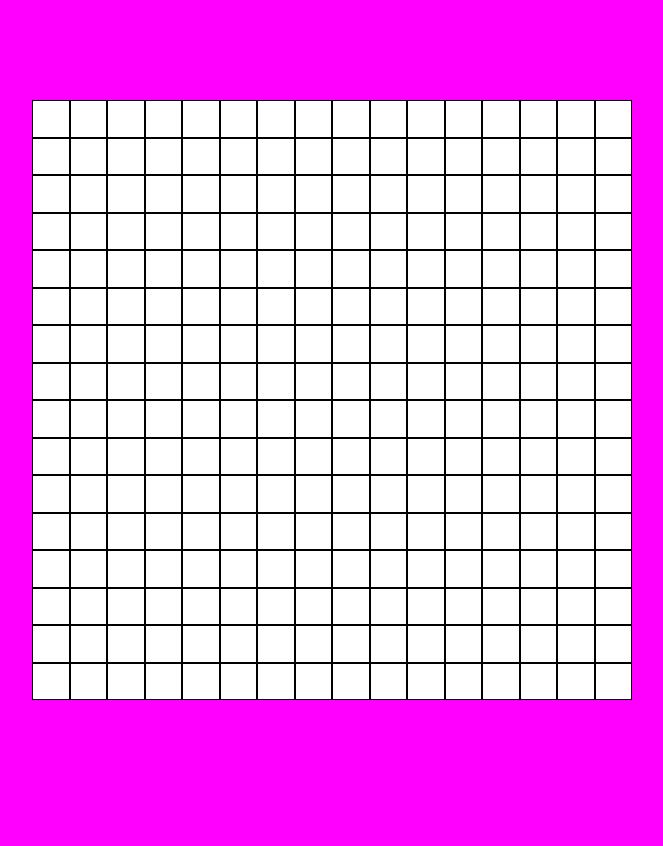
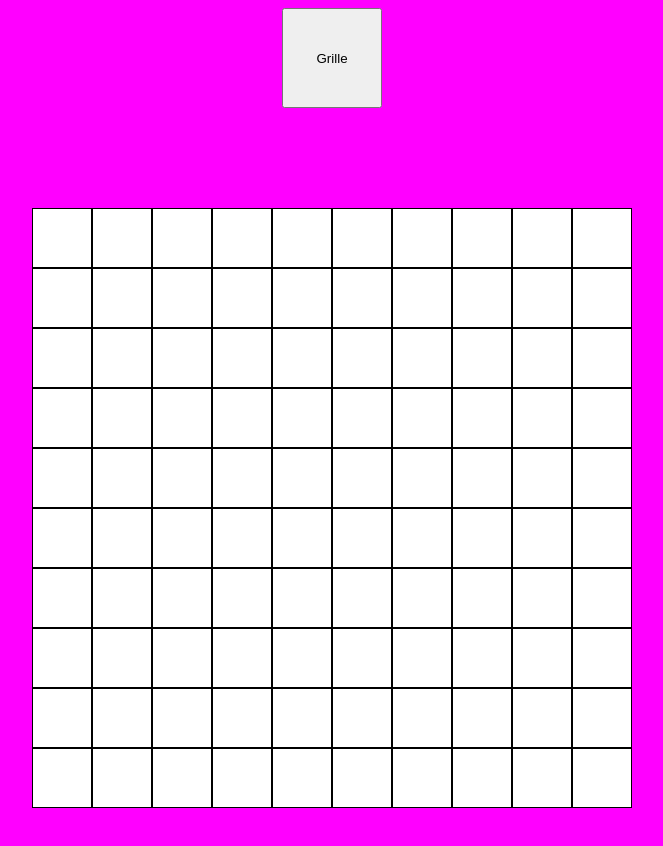
Before and after one commit to remdolle/etch-a-sketch, a plain HTML site: page index.html in a window 1280 px wide. Shown: the whole page, without its empty margins (308-971 px from the left). Before the commit the page ends 800 px from the top, so only its background shows below. Drawn offline with Linux system fonts and the light colour scheme.

Commit message:
add prompt to ask for size grid and create a new one + randomize color for mouseover

```diff
--- a/app.js
+++ b/app.js
@@ -1,22 +1,54 @@
 let tailleGrille = 600;
-let rows = 16;
-let columns = 16;
+let rows = 10;
+let columns = rows;
+const container = document.querySelector("#container");
 
-const grille = document.querySelector("#grille");
-grille.style.width = `${tailleGrille}px`;
-grille.style.height = `${tailleGrille}px`;
+function getRandomColor() {
+    var letters = '0123456789ABCDEF';
+    var color = '#';
+    for (var i = 0; i < 6; i++) {
+      color += letters[Math.floor(Math.random() * 16)];
+    }
+    return color;
+  }
 
 
 
-function createGrid() {
+function createGrid(rows,columns) {
+    const grille = document.querySelector(".grille");
+    grille.remove();
+    const newGrid  = document.createElement("div");
+    newGrid.classList.add("grille");
+    container.appendChild(newGrid);
+
+    newGrid.style.width = `${tailleGrille}px`;
+    newGrid.style.height = `${tailleGrille}px`;
+
     for (let i=1; i<= (rows * columns); i++) {
         const cell = document.createElement("div");
-        cell.style.width = `${(tailleGrille/columns-2)}px`;
-        cell.style.height = `${(tailleGrille/rows-2)}px`;
+        cell.style.width = `${tailleGrille/columns-2}px`;
+        cell.style.height = `${tailleGrille/rows-2}px`;
         cell.classList.add("element");
-        grille.appendChild(cell);
+        newGrid.appendChild(cell);
+
+        cell.addEventListener("mouseover",(e)=>{
+            e.target.style.backgroundColor = getRandomColor();
+        });
+
     }
-
 }
 
-createGrid();
+
+createGrid(rows,columns);
+
+const resetButton = document.querySelector("#reset");
+
+resetButton.addEventListener("click",()=>{
+    let rows = Number(prompt("enter the number of rows required : "));
+
+    while (rows > 100) {
+        rows = Number(prompt("Can't be larger than 100 ! "));
+    }
+    columns = rows;
+    createGrid(rows,columns);
+})
--- a/index.html
+++ b/index.html
@@ -8,8 +8,10 @@
     <script src="app.js" defer></script>
 </head>
 <body>
-    <div id="grille">
-
+    <button id = "reset">Grille</button>
+    <div id="container">
+        <div class="grille">
+        </div>
     </div>
 
 
--- a/style.css
+++ b/style.css
@@ -1,12 +1,16 @@
 body {
     background-color: fuchsia;
+    display: flex;
+    flex-direction: column;
+    align-items: center;
 }
 
-#grille {
+.grille {
     background-color: white;
     margin : 100px auto;
     display : flex;
     flex-wrap: wrap;
+    padding : 0px;
 }
 
 
@@ -15,3 +19,8 @@ body {
     border-width: 1px;
 
 }
+
+#reset {
+    height: 100px;
+    width: 100px;
+}
```
